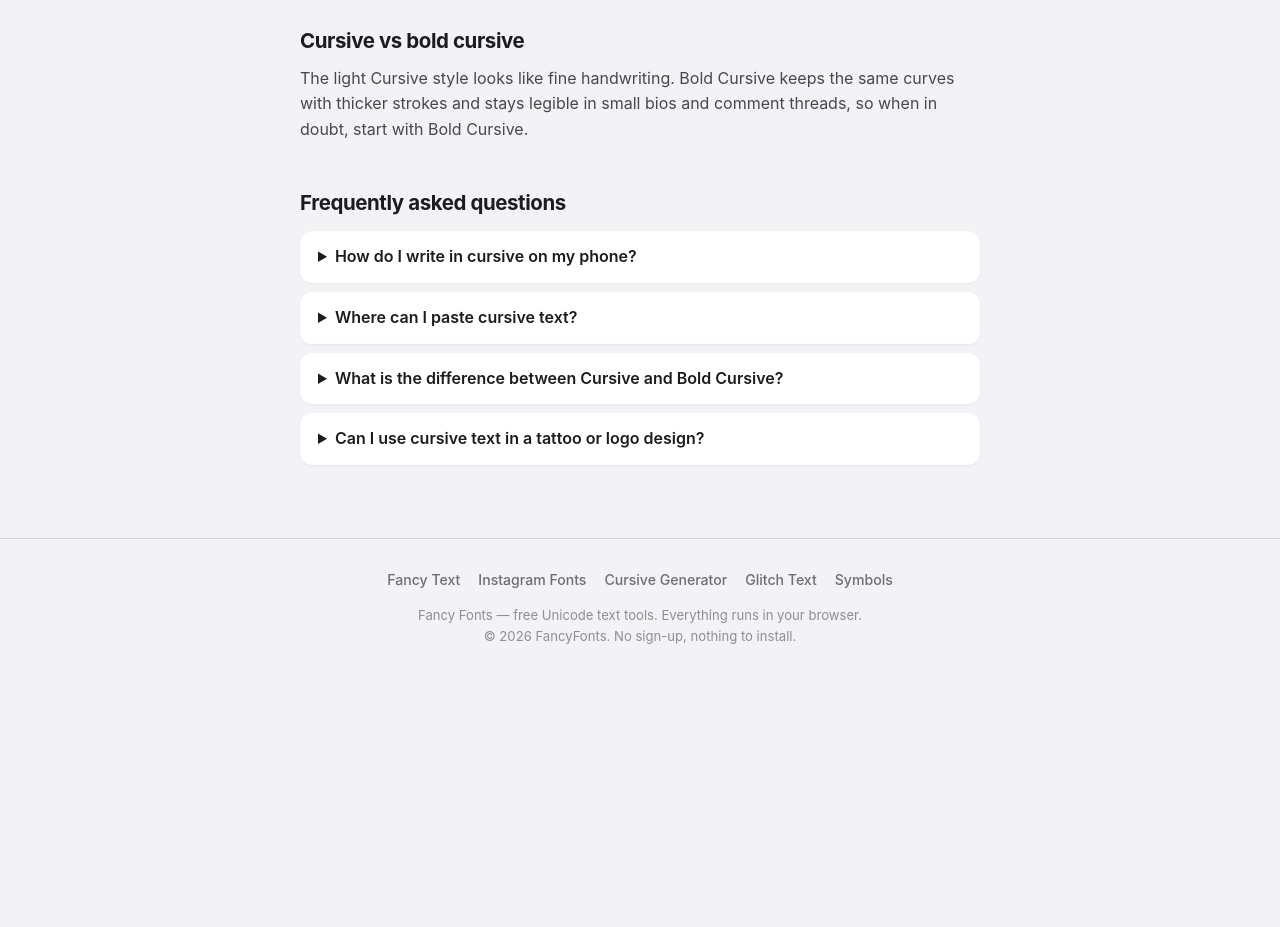
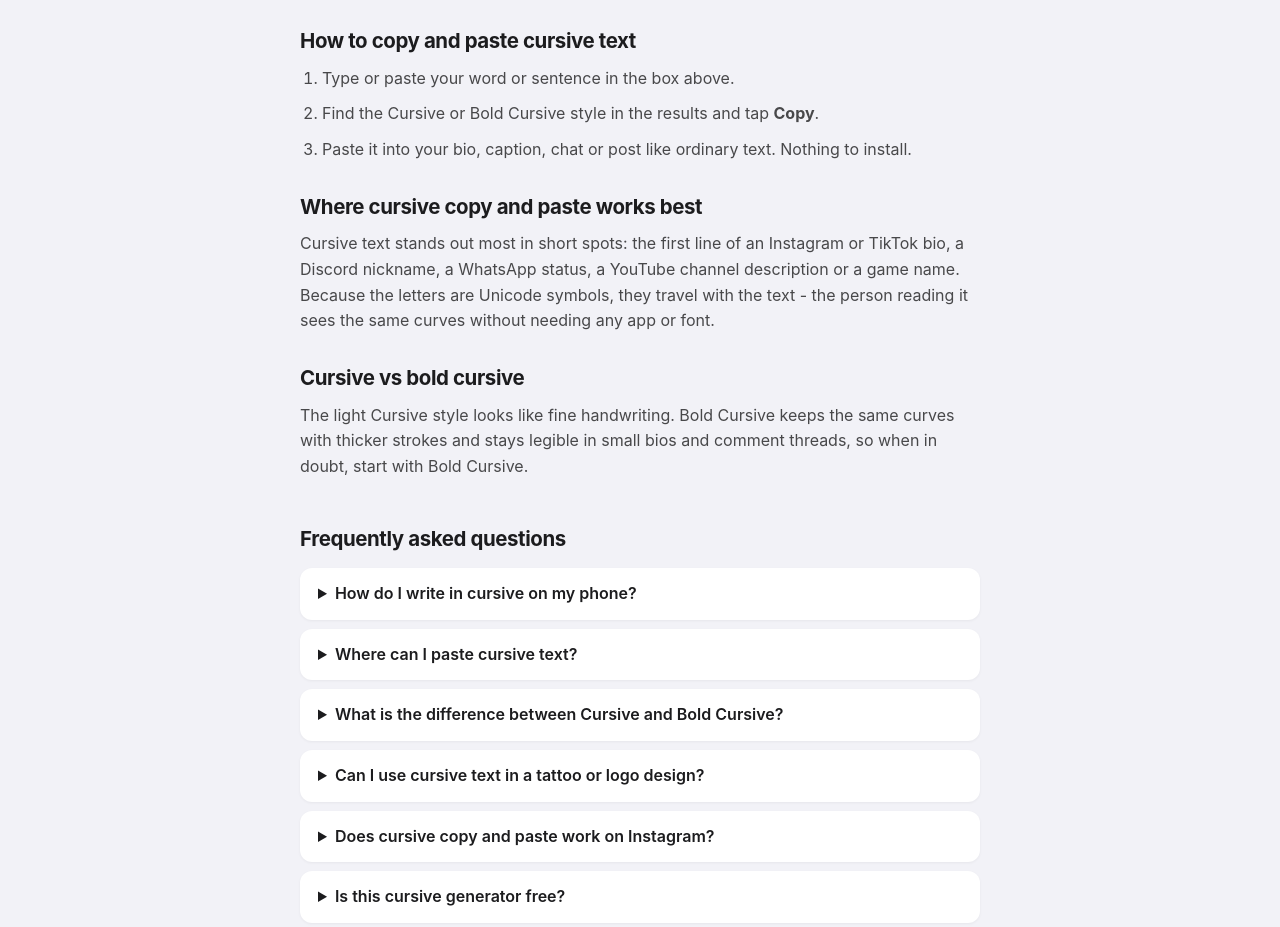
Before and after one commit to fancy-fonts/fancy-fonts.github.io, a plain HTML site: page cursive-generator/index.html in a window 1280 px wide. Shown: the part 1272-2199 px from the top of the page. Before the commit the page ends 1945 px from the top, so only its background shows below. Drawn offline with Linux system fonts and the light colour scheme.

Commit message:
Content: add copy-paste steps + where cursive works best, 2 FAQs (Instagram, free)

```diff
--- a/cursive-generator/index.html
+++ b/cursive-generator/index.html
@@ -18,6 +18,8 @@
 {"@context":"https://schema.org","@type":"FAQPage","mainEntity":[
 {"@type":"Question","name":"How do I write in cursive on my phone?","acceptedAnswer":{"@type":"Answer","text":"Phones do not include a cursive keyboard. Type your text here, copy the cursive version, and paste it into any app. The letters are Unicode symbols, so they work without installing fonts."}},
 {"@type":"Question","name":"Where can I paste cursive text?","acceptedAnswer":{"@type":"Answer","text":"Anywhere that accepts normal text: Instagram and TikTok bios, WhatsApp and iMessage chats, Discord names, YouTube comments and most games."}},
+{"@type":"Question","name":"Does cursive copy and paste work on Instagram?","acceptedAnswer":{"@type":"Answer","text":"Yes. Instagram bios, captions and comments accept Unicode script letters, so text you copy here pastes in with its cursive look intact."}},
+{"@type":"Question","name":"Is this cursive generator free?","acceptedAnswer":{"@type":"Answer","text":"Yes, completely free with no sign-up and no limit. The conversion runs in your own browser, so nothing you type is uploaded anywhere."}},
 {"@type":"Question","name":"What is the difference between Cursive and Bold Cursive?","acceptedAnswer":{"@type":"Answer","text":"Cursive uses light script strokes that look like handwriting, while Bold Cursive uses the same flowing shapes with heavier strokes, which reads better at small sizes."}},
 {"@type":"Question","name":"Can I use cursive text in a tattoo or logo design?","acceptedAnswer":{"@type":"Answer","text":"You can paste it into design tools as a starting point to preview how words look in a script style, but a final tattoo or logo should be drawn with real fonts or custom lettering for clean, scalable lines."}}
 ]}
@@ -56,6 +58,14 @@
 <li>Headings in WhatsApp or Telegram messages when plain text feels flat.</li>
 <li>Quick previews of how a word looks in script before committing to a design.</li>
 </ul>
+<h2>How to copy and paste cursive text</h2>
+<ol>
+<li>Type or paste your word or sentence in the box above.</li>
+<li>Find the Cursive or Bold Cursive style in the results and tap <strong>Copy</strong>.</li>
+<li>Paste it into your bio, caption, chat or post like ordinary text. Nothing to install.</li>
+</ol>
+<h2>Where cursive copy and paste works best</h2>
+<p>Cursive text stands out most in short spots: the first line of an Instagram or TikTok bio, a Discord nickname, a WhatsApp status, a YouTube channel description or a game name. Because the letters are Unicode symbols, they travel with the text - the person reading it sees the same curves without needing any app or font.</p>
 <h2>Cursive vs bold cursive</h2>
 <p>The light Cursive style looks like fine handwriting. Bold Cursive keeps the same curves with thicker strokes and stays legible in small bios and comment threads, so when in doubt, start with Bold Cursive.</p>
 </section>
@@ -65,6 +75,8 @@
 <details><summary>Where can I paste cursive text?</summary><p>Anywhere that accepts normal text: Instagram and TikTok bios, WhatsApp and iMessage chats, Discord names, YouTube comments and most games.</p></details>
 <details><summary>What is the difference between Cursive and Bold Cursive?</summary><p>Cursive uses light script strokes that look like handwriting, while Bold Cursive uses the same flowing shapes with heavier strokes, which reads better at small sizes.</p></details>
 <details><summary>Can I use cursive text in a tattoo or logo design?</summary><p>You can paste it into design tools as a starting point to preview how words look in a script style, but a final tattoo or logo should be drawn with real fonts or custom lettering for clean, scalable lines.</p></details>
+<details><summary>Does cursive copy and paste work on Instagram?</summary><p>Yes. Instagram bios, captions and comments accept Unicode script letters, so text you copy here pastes in with its cursive look intact. A very small number of styles may show as boxes on old devices, so check the preview on your own phone before publishing.</p></details>
+<details><summary>Is this cursive generator free?</summary><p>Yes, completely free with no sign-up and no limit. The conversion runs in your own browser, so nothing you type is uploaded anywhere.</p></details>
 </section>
 </main>
 <footer>
```
